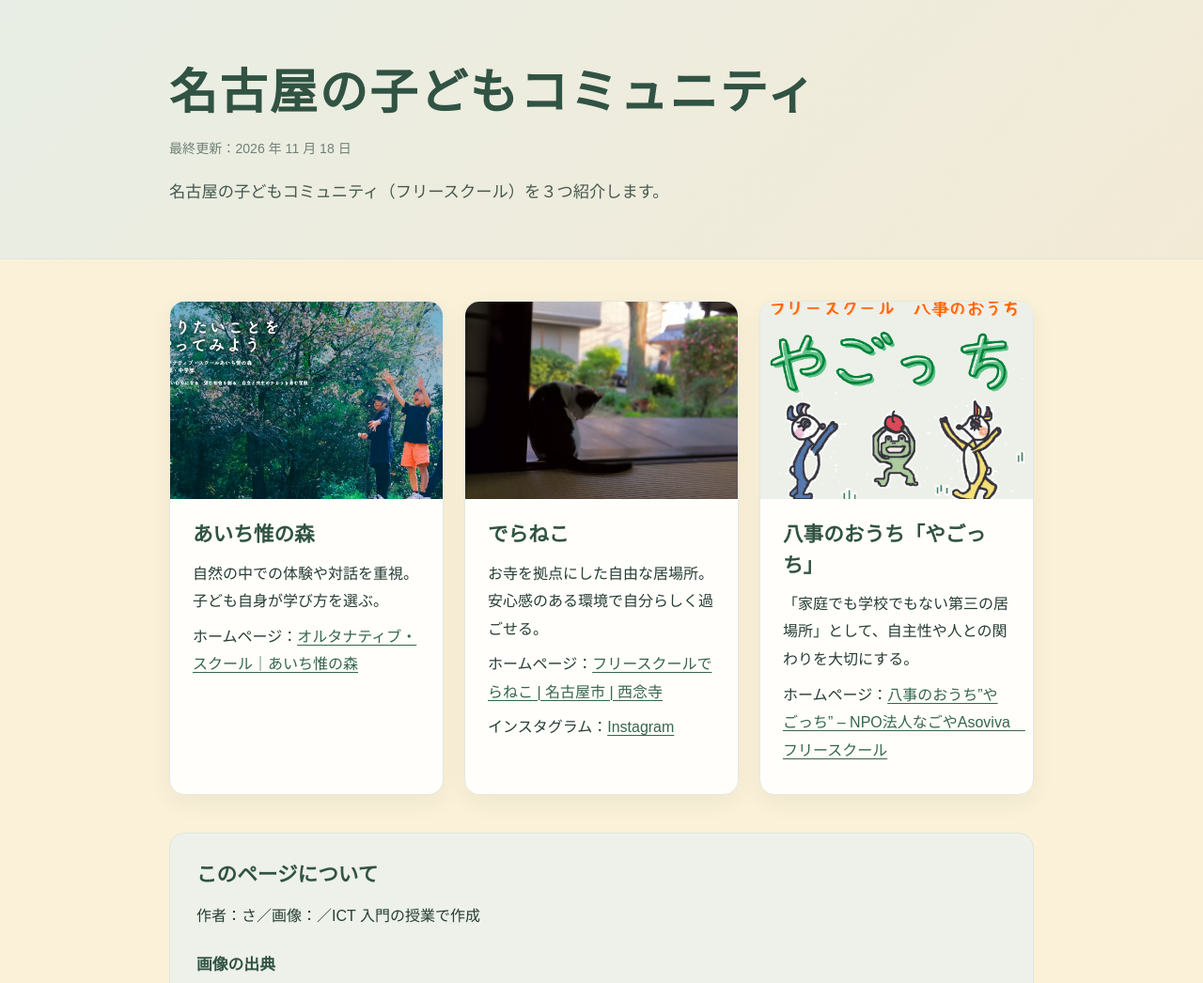
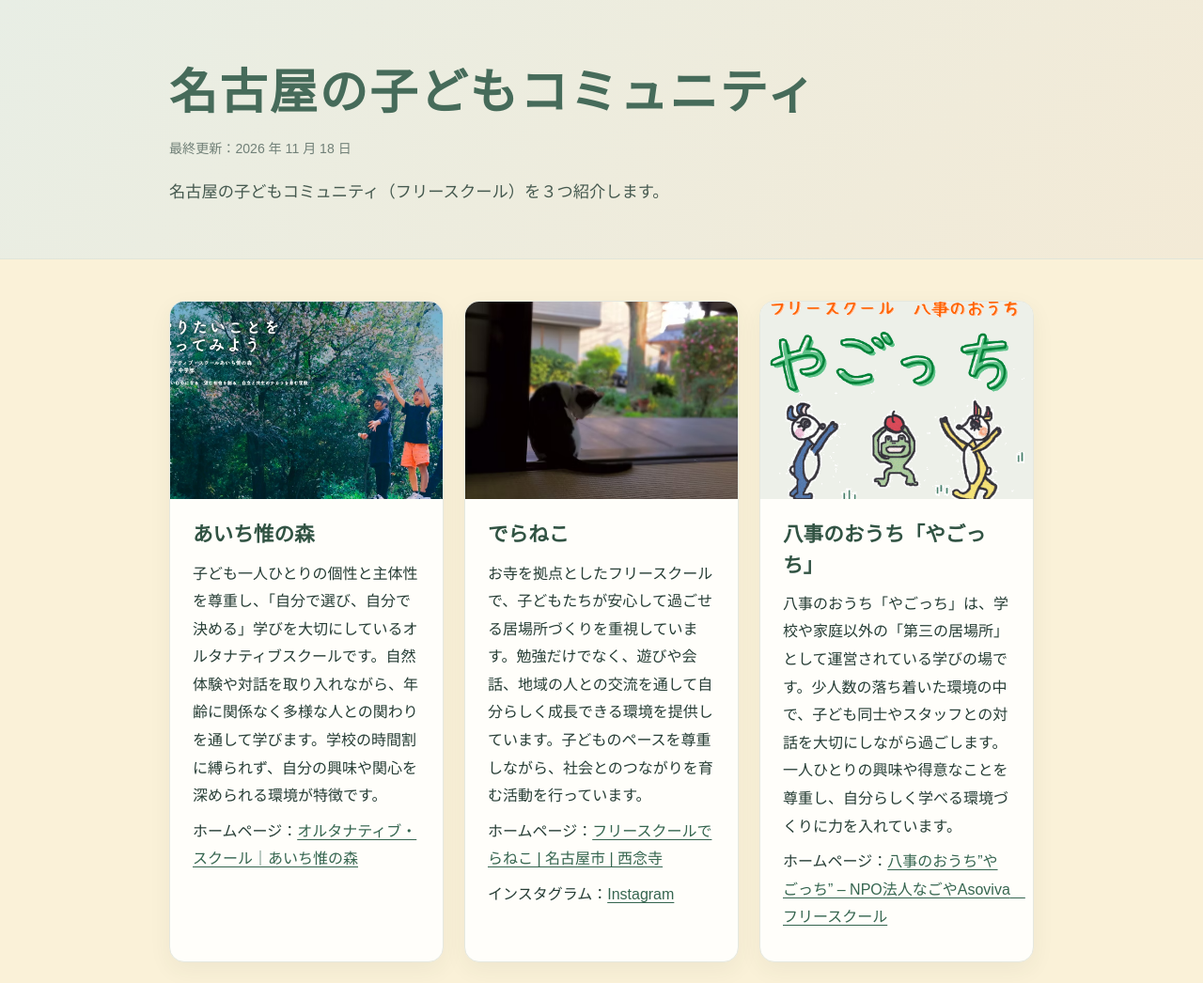
Before and after one commit to SnAaTo224/mysite, a plain HTML site: page index.html in a window 1280 px wide. Shown: the top 1046 px of the page at 94% size. Drawn offline with Linux system fonts and the light colour scheme.

Commit message:
my first commit

```diff
--- a/index.html
+++ b/index.html
@@ -41,7 +41,7 @@
 
     h1 {
         margin: 0;
-        color: var(--green-dark);
+        color: var(--green);
         font-size: clamp(2rem, 5vw, 3.2rem);
         font-weight: 700;
         letter-spacing: 0.04em;
@@ -145,7 +145,7 @@
                 <img src="images/aichi mori .jpg" alt="あいち惟の森">
                 <div class="card-content">
                     <h2>あいち惟の森</h2>
-                    <p>自然の中での体験や対話を重視。子ども自身が学び方を選ぶ。</p>
+                    <p>子ども一人ひとりの個性と主体性を尊重し、「自分で選び、自分で決める」学びを大切にしているオルタナティブスクールです。自然体験や対話を取り入れながら、年齢に関係なく多様な人との関わりを通して学びます。学校の時間割に縛られず、自分の興味や関心を深められる環境が特徴です。</p>
                     <p>ホームページ：<a href="https://yuinomori.studio.site/">オルタナティブ・スクール｜あいち惟の森</a></p>
                 </div>
             </section>
@@ -154,7 +154,7 @@
                 <img src="images/deraneko.png" alt="でらねこ">
                 <div class="card-content">
                     <h2>でらねこ</h2>
-                    <p>お寺を拠点にした自由な居場所。安心感のある環境で自分らしく過ごせる。</p>
+                    <p>お寺を拠点としたフリースクールで、子どもたちが安心して過ごせる居場所づくりを重視しています。勉強だけでなく、遊びや会話、地域の人との交流を通して自分らしく成長できる環境を提供しています。子どものペースを尊重しながら、社会とのつながりを育む活動を行っています。</p>
                     <p>ホームページ：<a href="https://sainenzi9.wixsite.com/deraneko">フリースクールでらねこ | 名古屋市 | 西念寺</a></p>
                     <p>インスタグラム：<a href="https://www.instagram.com/dera.neko?utm_source=ig_web_button_share_sheet&igsh=ZDNlZDc0MzIxNw%3D%3D">Instagram</a></p>
                 </div>
@@ -164,7 +164,7 @@
                 <img src="images/logo.png" alt="八事のおうち”やごっち">
                 <div class="card-content">
                     <h2>八事のおうち「やごっち」</h2>
-                    <p>「家庭でも学校でもない第三の居場所」として、自主性や人との関わりを大切にする。</p>
+                    <p>八事のおうち「やごっち」は、学校や家庭以外の「第三の居場所」として運営されている学びの場です。少人数の落ち着いた環境の中で、子ども同士やスタッフとの対話を大切にしながら過ごします。一人ひとりの興味や得意なことを尊重し、自分らしく学べる環境づくりに力を入れています。</p>
                     <p>ホームページ：<a href="https://nagoya-asoviva.jp/yagochi/">八事のおうち”やごっち” – NPO法人なごやAsoviva　フリースクール</a></p>
                 </div>
             </section>
```
